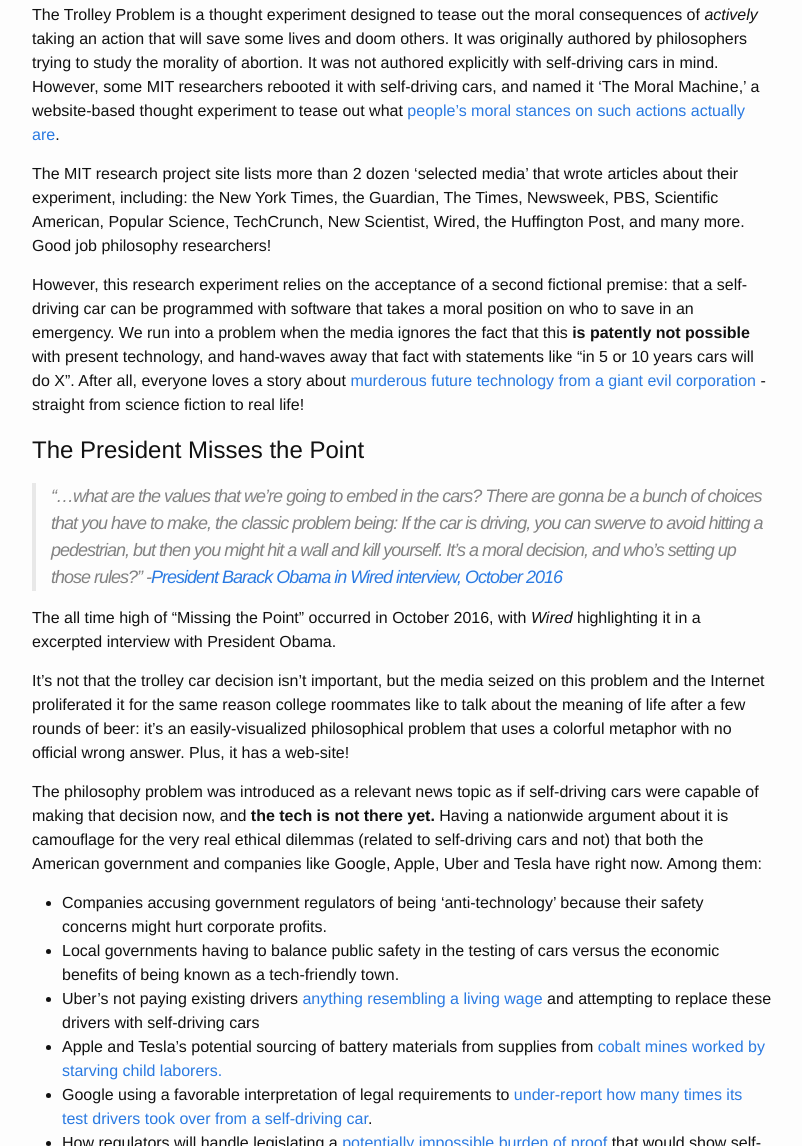
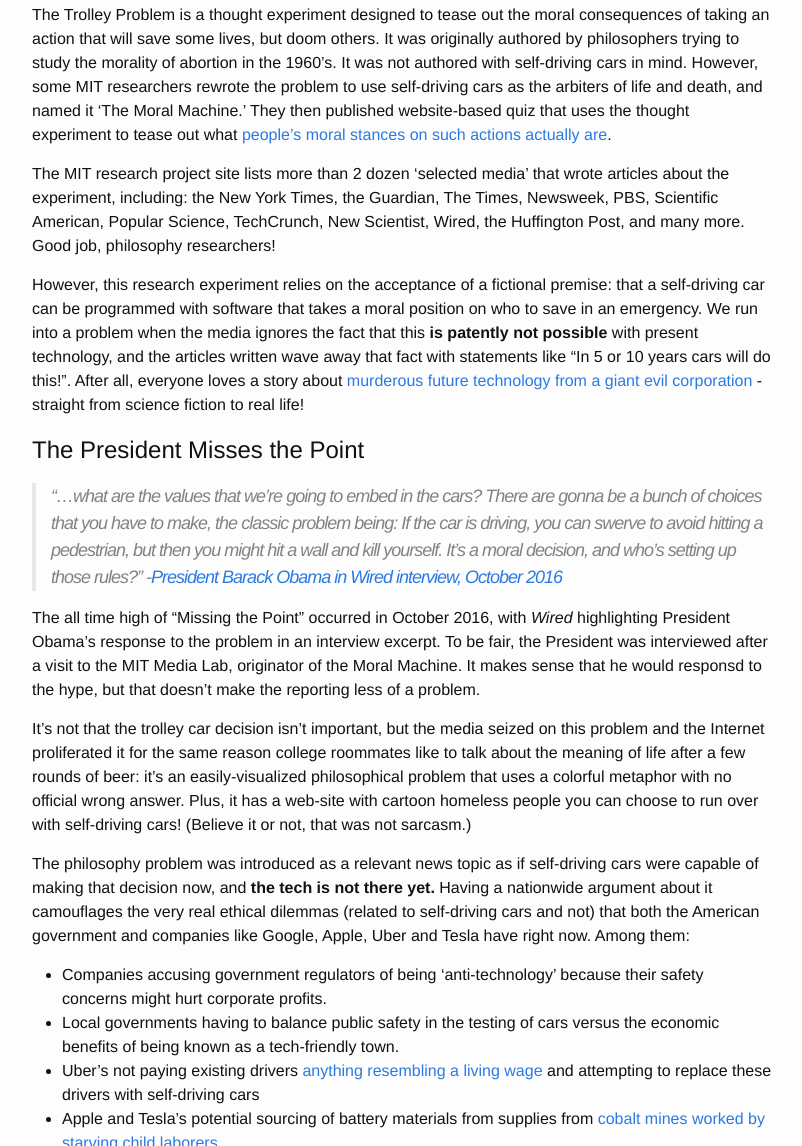
Before and after one commit to crashtherobotsite/crashtherobotsite, a Jekyll site: the page built from _posts/2016-12-17-trolley-problem.markdown, in a window 1280 px wide and 1400 px high, scrolled down 469 px, cut to the strip 254-1400 px from the top of the window. Shown: the whole strip, without its empty margins (238-1040 px from the left). Built offline with Jekyll 4.4.1, drawn with Linux system fonts in a browser that asks for light colours; comment, search, counter and statistics services are not loaded; some of the changed text lies outside the part shown.

Commit message:
Clarifying edits.

```diff
--- a/_posts/2016-12-17-trolley-problem.markdown
+++ b/_posts/2016-12-17-trolley-problem.markdown
@@ -8,29 +8,28 @@
 robots_rating: 1
 ---
 
-*TL;DR: The Trolley Problem is an interesting philosophical problem to explore ethical dilemmas. However, recent media focus on the Trolley Problem is misplaced. The creation of phantom self-driving cars that decide who lives or dies distract from today's very real ethical problems concerning self-driving cars and the tech companies that build them.*
+*TL;DR: The Trolley Problem is an interesting philosophical problem to explore ethical dilemmas. However, recent media focus on the Trolley Problem is misplaced. The imaginary self-driving cars that decide who lives or dies distract from today's very real ethical problems concerning self-driving cars and the tech companies that build them.*
 
 # An Old Thought Experiment Reborn
 
 <iframe width="560" height="315" src="https://www.youtube.com/embed/bOpf6KcWYyw" frameborder="0" allowfullscreen></iframe>
 
 
-The Trolley Problem is a thought experiment designed to tease out the moral consequences of *actively* taking an action that will save some lives and doom others.  It was originally authored by philosophers trying to study the morality of abortion.  It was not authored explicitly with self-driving cars in mind.  However, some MIT researchers rebooted it with self-driving cars, and named it 'The Moral Machine,' a website-based thought experiment to tease out what [people's moral stances on such actions actually are](http://moralmachine.mit.edu/).
+The Trolley Problem is a thought experiment designed to tease out the moral consequences of taking an action that will save some lives, but doom others.  It was originally authored by philosophers trying to study the morality of abortion in the 1960's. It was not authored with self-driving cars in mind.  However, some MIT researchers rewrote the problem to use self-driving cars as the arbiters of life and death, and named it 'The Moral Machine.' They then published website-based quiz that uses the thought experiment to tease out what [people's moral stances on such actions actually are](http://moralmachine.mit.edu/).
 
-The MIT research project site lists more than 2 dozen 'selected media' that wrote articles about their experiment, including: the New York Times, the Guardian, The Times, Newsweek, PBS,  Scientific American, Popular Science,  TechCrunch, New Scientist, Wired, the Huffington Post, and many more.   Good job philosophy researchers!
+The MIT research project site lists more than 2 dozen 'selected media' that wrote articles about the experiment, including: the New York Times, the Guardian, The Times, Newsweek, PBS,  Scientific American, Popular Science,  TechCrunch, New Scientist, Wired, the Huffington Post, and many more. Good job, philosophy researchers!
 
-However, this research experiment relies on the acceptance of a second fictional premise: that a self-driving car can be programmed with software that takes a moral position on who to save in an emergency.   We run into a problem when the media ignores the fact that this **is patently not possible** with present technology, and hand-waves away that fact with statements like "in 5 or 10 years cars will do X".   After all, everyone loves a story about [murderous future technology from a giant evil corporation](https://www.youtube.com/watch?v=-fN82upbGPo) - straight from science fiction to real life!
+However, this research experiment relies on the acceptance of a fictional premise: that a self-driving car can be programmed with software that takes a moral position on who to save in an emergency.  We run into a problem when the media ignores the fact that this **is patently not possible** with present technology, and the articles written wave away that fact with statements like "In 5 or 10 years cars will do this!". After all, everyone loves a story about [murderous future technology from a giant evil corporation](https://www.youtube.com/watch?v=-fN82upbGPo) - straight from science fiction to real life!
 
 # The President Misses the Point
 >"...what are the values that we’re going to embed in the cars? There are gonna be a bunch of choices that you have to make, the classic problem being: If the car is driving, you can swerve to avoid hitting a pedestrian, but then you might hit a wall and kill yourself. It’s a moral decision, and who’s setting up those rules?"
 >-[President Barack Obama in Wired interview, October 2016](https://www.wired.com/2016/10/president-obama-mit-joi-ito-interview/)
 
-The all time high of "Missing the Point" occurred in October 2016, with *Wired* highlighting it in a excerpted interview with President Obama.
+The all time high of "Missing the Point" occurred in October 2016, with *Wired* highlighting President Obama's response to the problem in an interview excerpt. To be fair, the President was interviewed after a visit to the MIT Media Lab, originator of the Moral Machine. It makes sense that he would responsd to the hype, but that doesn't make the reporting less of a problem.
 
-It's not that the trolley car decision isn't important, but the media seized on this problem and the Internet proliferated it for the same reason college roommates like to talk about the meaning of life after a few rounds of beer:  it's an easily-visualized philosophical problem that uses a colorful metaphor with no official wrong answer.  Plus, it has a web-site!
+It's not that the trolley car decision isn't important, but the media seized on this problem and the Internet proliferated it for the same reason college roommates like to talk about the meaning of life after a few rounds of beer:  it's an easily-visualized philosophical problem that uses a colorful metaphor with no official wrong answer.  Plus, it has a web-site with cartoon homeless people you can choose to run over with self-driving cars! (Believe it or not, that was not sarcasm.)
 
-The philosophy problem was introduced as a relevant news topic as if self-driving cars were capable of making that decision now, and **the tech is not there yet.**  Having a nationwide argument about it is camouflage for the very real ethical dilemmas (related to self-driving cars and not) that both the American government and companies like Google, Apple, Uber and Tesla have right now. Among them:
-
+The philosophy problem was introduced as a relevant news topic as if self-driving cars were capable of making that decision now, and **the tech is not there yet.**  Having a nationwide argument about it camouflages the very real ethical dilemmas (related to self-driving cars and not) that both the American government and companies like Google, Apple, Uber and Tesla have right now. Among them:
 
  - Companies accusing government regulators of being 'anti-technology' because their safety concerns might hurt corporate profits.
  - Local governments having to balance public safety in the testing of cars versus the economic benefits of being known as a tech-friendly town.
```
Also changed, not shown: other parts of _posts/2016-12-17-trolley-problem.markdown (+1 -2 lines).
